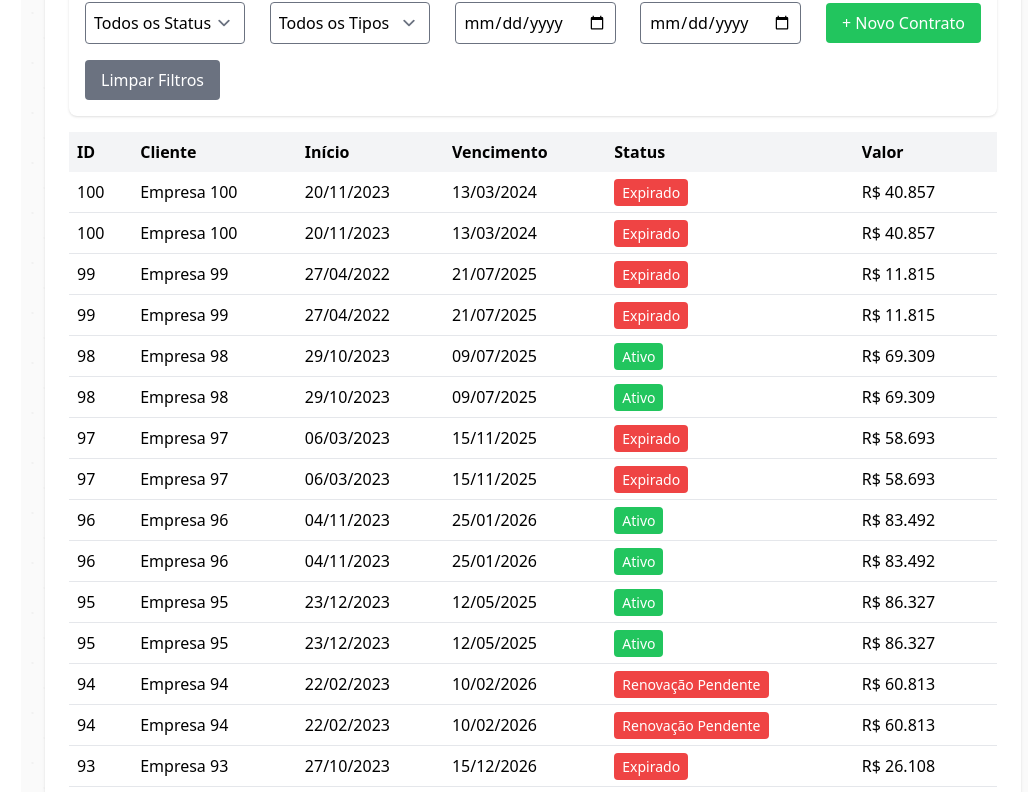
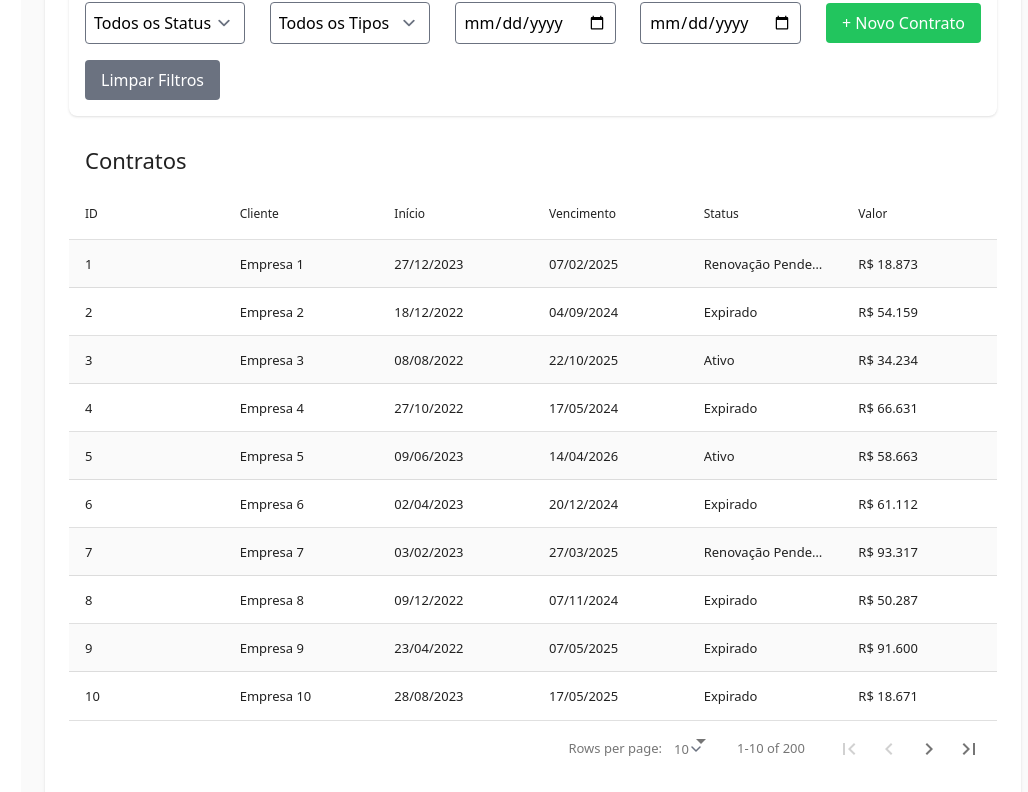
Before and after one commit to albsondev/contract-management-dashboard, a React (Vite) app: page / in a window 1280 px wide. Shown: the part 1373-2165 px from the top of the page, without its empty margins (235-1263 px from the left). Built offline with nearby package versions, Linux system fonts and the light colour scheme.

Commit message:
add data-table

```diff
--- a/package.json
+++ b/package.json
@@ -44,9 +44,11 @@
     "chart.js": "^4.4.7",
     "react": "18.3.1",
     "react-chartjs-2": "^5.3.0",
+    "react-data-table-component": "^7.6.2",
     "react-dom": "18.3.1",
     "react-icons": "^5.4.0",
-    "react-router-dom": "^7.1.5"
+    "react-router-dom": "^7.1.5",
+    "styled-components": "^6.1.15"
   },
   "devDependencies": {
     "@commitlint/cli": "19.5.0",
--- a/src/components/dashboard/ContractsDistributionChartServices.tsx
+++ b/src/components/dashboard/ContractsDistributionChartServices.tsx
@@ -2,7 +2,6 @@ import { Bar } from "react-chartjs-2";
 import { Chart as ChartJS, CategoryScale, LinearScale, BarElement, Title, Tooltip, Legend } from "chart.js";
 import mockContracts from "../../assets/mockContracts.json";
 
-// Garantindo que mockContracts está tipado corretamente
 const contracts: Contract[] = mockContracts as Contract[];
 
 interface Contract {
@@ -17,7 +16,6 @@ interface Contract {
 
 ChartJS.register(CategoryScale, LinearScale, BarElement, Title, Tooltip, Legend);
 
-// Função para obter a distribuição de contratos por tipo
 const getDistributionByType = () => {
   const distribution = {
     Serviços: 0,
--- a/src/components/dashboard/ContractsTable.tsx
+++ b/src/components/dashboard/ContractsTable.tsx
@@ -1,5 +1,7 @@
 import { useEffect, useState } from "react";
+import DataTable from 'react-data-table-component';
 import { formatDate } from "../../utils/formatDate";
+import { TableColumn } from 'react-data-table-component';
 import ContractsFilters from "./ContractsFilters";
 import { useNavigate } from "react-router-dom";
 import mockContracts from "../../assets/mockContracts.json"; // Importa os contratos mockados
@@ -20,21 +22,13 @@ const ContractsTable = () => {
   const navigate = useNavigate();
 
   useEffect(() => {
-    // Carregar contratos do localStorage
     const savedContracts = JSON.parse(localStorage.getItem("contracts") || "[]");
-
-    // Combinar contratos do localStorage com os contratos mockados
     const allContracts = [...mockContracts, ...savedContracts];
-
-    // Ordenar contratos por ID (assumindo que IDs mais altos são mais recentes)
-    allContracts.sort((a, b) => b.id - a.id);
-
     setContracts(allContracts);
     setFilteredContracts(allContracts);
 
-    // Persistir contratos do mock apenas se localStorage estiver vazio
     if (savedContracts.length === 0) {
-      localStorage.setItem("contracts", JSON.stringify(mockContracts)); // Persistir os mockados no localStorage
+      localStorage.setItem("contracts", JSON.stringify(mockContracts));
     }
   }, []);
 
@@ -42,70 +36,47 @@ const ContractsTable = () => {
     let filtered = contracts;
 
     if (filters.status) {
-      filtered = filtered.filter((c) => c.status === filters.status);
+      filtered = filtered.filter(c => c.status === filters.status);
     }
     if (filters.type) {
-      filtered = filtered.filter((c) => c.type === filters.type);
+      filtered = filtered.filter(c => c.type === filters.type);
     }
     if (filters.startDate) {
-      filtered = filtered.filter((c) => new Date(c.startDate) >= new Date(filters.startDate));
+      filtered = filtered.filter(c => new Date(c.startDate) >= new Date(filters.startDate));
     }
     if (filters.endDate) {
-      filtered = filtered.filter((c) => new Date(c.endDate) <= new Date(filters.endDate));
+      filtered = filtered.filter(c => new Date(c.endDate) <= new Date(filters.endDate));
     }
 
     setFilteredContracts(filtered);
   };
 
+
+  const columns: TableColumn<Contract>[] = [
+    { name: 'ID', selector: (row: Contract) => row.id, sortable: true },
+    { name: 'Cliente', selector: (row: Contract) => row.client, sortable: true },
+    { name: 'Início', selector: (row: Contract) => row.startDate, format: (row: Contract) => formatDate(row.startDate), sortable: true },
+    { name: 'Vencimento', selector: (row: Contract) => row.endDate, format: (row: Contract) => formatDate(row.endDate), sortable: true },
+    { name: 'Status', selector: (row: Contract) => row.status, sortable: true },
+    { name: 'Valor', selector: (row: Contract) => row.value, cell: (row: Contract) => `R$ ${row.value.toLocaleString('pt-BR')}`, sortable: true }
+  ];
+
   return (
     <div className="bg-white shadow rounded-lg p-6">
       <h3 className="text-lg font-semibold text-gray-800 mb-4">Lista de Contratos</h3>
 
-      {/* Filtros dentro da Tabela */}
       <ContractsFilters onAddClick={() => navigate("/contracts")} onFilterChange={handleFilterChange} />
 
-      <div className="overflow-x-auto">
-        <table className="w-full border-collapse">
-          <thead>
-            <tr className="bg-gray-100">
-              <th className="p-2 text-left">ID</th>
-              <th className="p-2 text-left">Cliente</th>
-              <th className="p-2 text-left">Início</th>
-              <th className="p-2 text-left">Vencimento</th>
-              <th className="p-2 text-left">Status</th>
-              <th className="p-2 text-left">Valor</th>
-            </tr>
-          </thead>
-          <tbody>
-            {filteredContracts.length > 0 ? (
-              filteredContracts.map((contract) => (
-                <tr key={contract.id} className="border-b">
-                  <td className="p-2">{contract.id}</td>
-                  <td className="p-2">{contract.client}</td>
-                  <td className="p-2">{formatDate(contract.startDate)}</td>
-                  <td className="p-2">{formatDate(contract.endDate)}</td>
-                  <td className="p-2">
-                    <span
-                      className={`px-2 py-1 rounded text-white text-sm ${
-                        contract.status === "Ativo" ? "bg-green-500" : "bg-red-500"
-                      }`}
-                    >
-                      {contract.status}
-                    </span>
-                  </td>
-                  <td className="p-2">R$ {contract.value.toLocaleString("pt-BR")}</td>
-                </tr>
-              ))
-            ) : (
-              <tr>
-                <td colSpan={6} className="text-center text-gray-600 p-4">
-                  Nenhum contrato encontrado.
-                </td>
-              </tr>
-            )}
-          </tbody>
-        </table>
-      </div>
+      <DataTable
+        title="Contratos"
+        columns={columns}
+        data={filteredContracts}
+        pagination
+        striped
+        highlightOnHover
+        responsive
+        defaultSortFieldId="id"
+      />
     </div>
   );
 };
```
Also changed, not shown: 1 other file (tests, documents, lock files or other folders).
